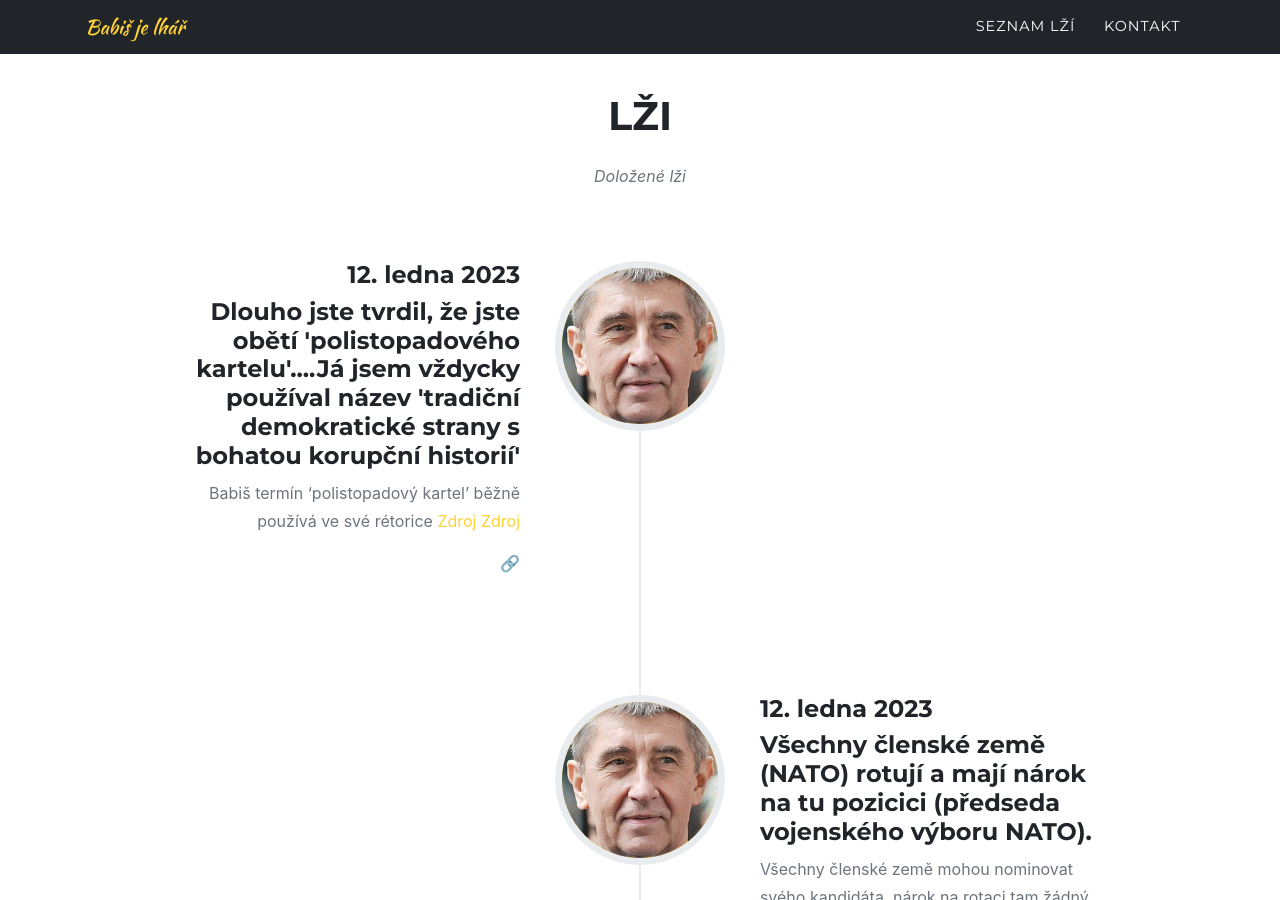
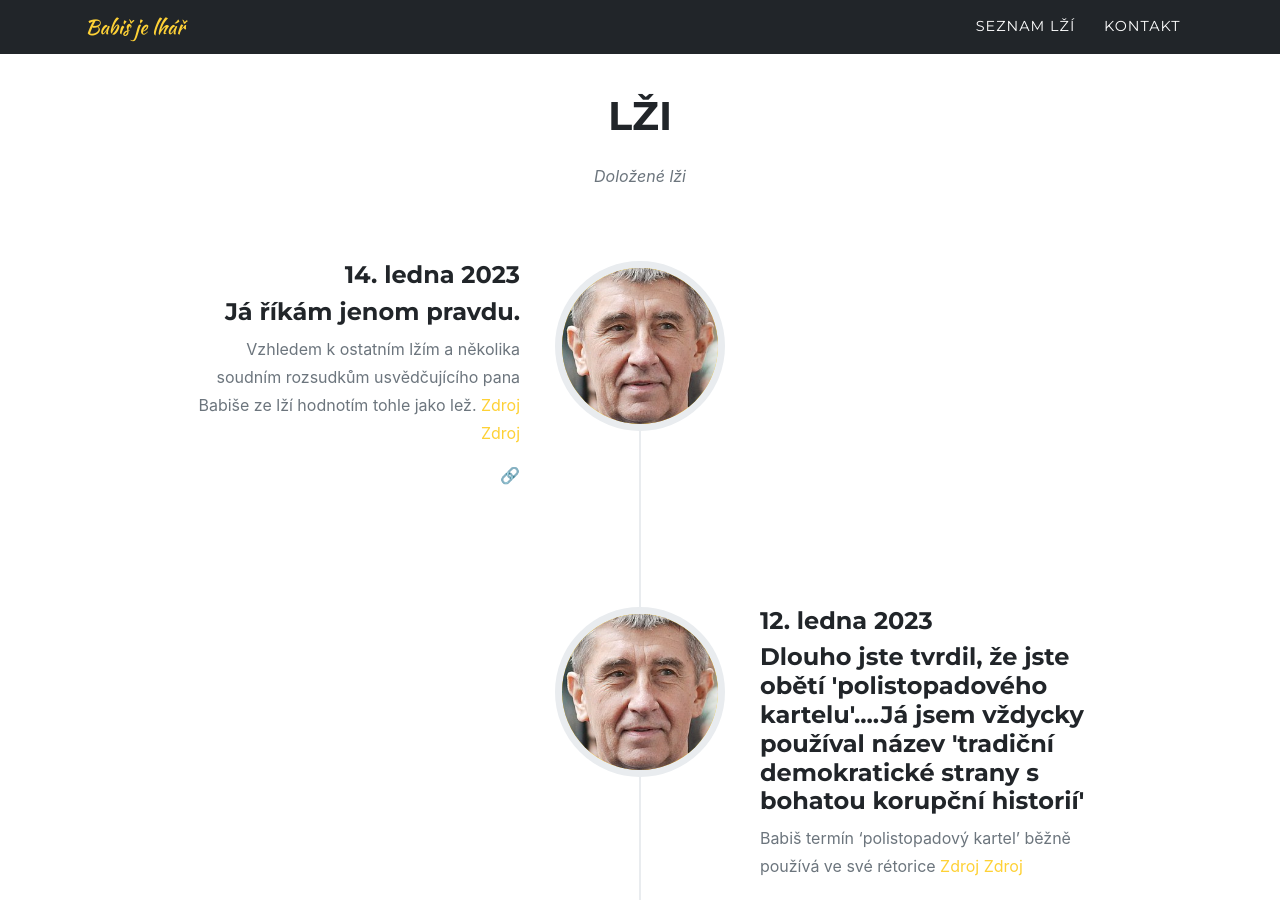
Before and after one commit to xsuchy/babisjelhar, a Jekyll site: the page built from index.md, in a window 1280 px wide and 900 px high, scrolled down 1142 px. Built offline with Jekyll 4.4.1, drawn with Linux system fonts in a browser that asks for light colours; some web fonts are replaced.

Commit message:
ja rikam jenom pravdu

```diff
--- a/_data/sitetext.yml
+++ b/_data/sitetext.yml
@@ -33,6 +33,10 @@ timeline:
     section: timeline
     start_align: "left"
     events:
+      - title: "Já říkám jenom pravdu."
+        year: "14. ledna 2023"
+        desc: "Vzhledem k ostatním lžím a několika soudním rozsudkům usvědčujícího pana Babiše ze lží hodnotím tohle jako lež. [Zdroj](https://youtu.be/cpMHAh6fQMo) [Zdroj](https://denikn.cz/1054556/ja-rikam-jen-pravdu-babis-promenil-tiskovou-konferenci-v-ohnostroj-vymyslu-overili-jsme-je/?ref=inc&cst=1e88a10dcdcfeee34a281a34c93fa5deafabae34)"
+        image: assets/img/timeline/1.jpg
       - title: "Dlouho jste tvrdil, že jste obětí 'polistopadového kartelu'....Já jsem vždycky používal název 'tradiční demokratické strany s bohatou korupční historií'"
         year: "12. ledna 2023"
         desc: "Babiš termín 'polistopadový kartel' běžně používá ve své rétorice [Zdroj](https://youtu.be/ZvLtmfQta_8?t=17) [Zdroj](https://www.youtube.com/watch?v=_Qv0O3mgSBw)"
```
